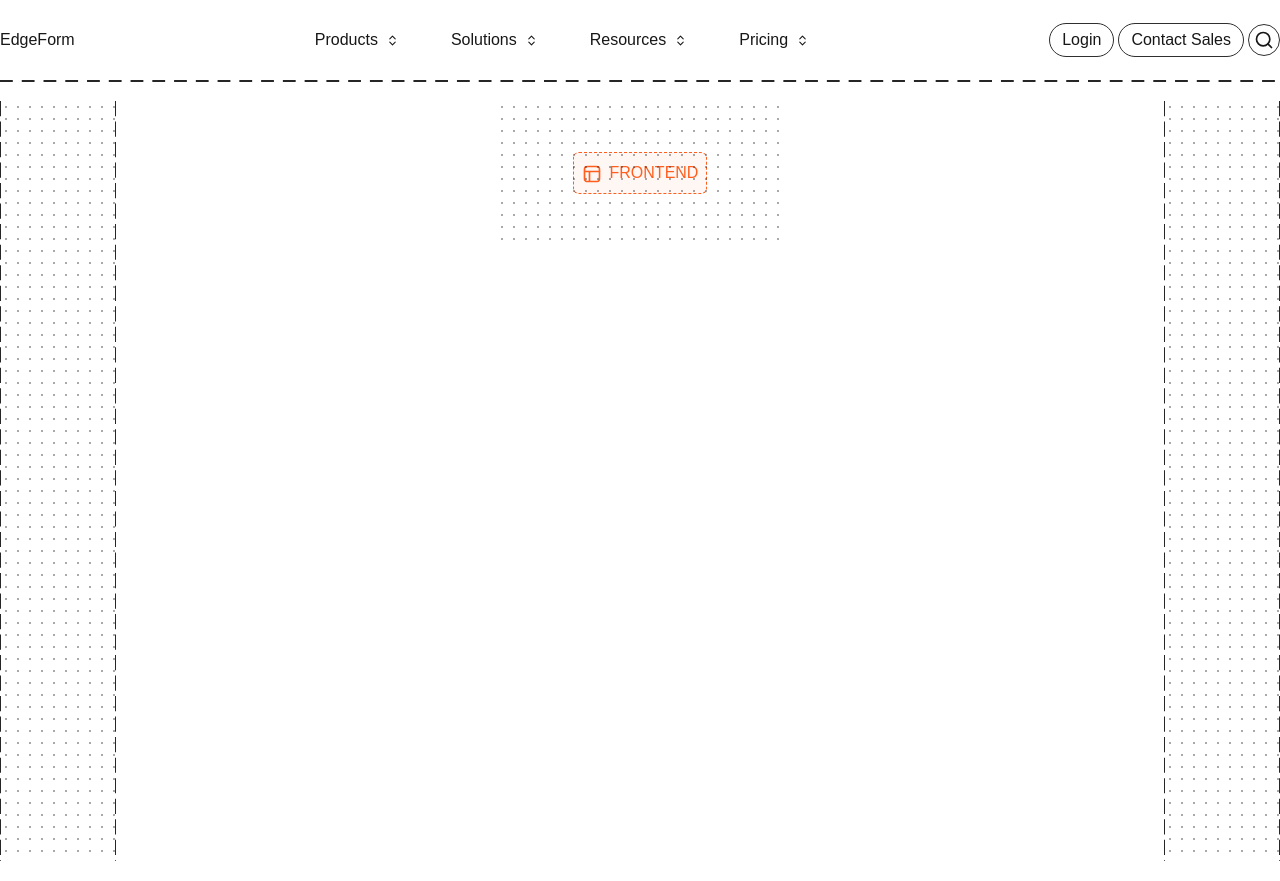
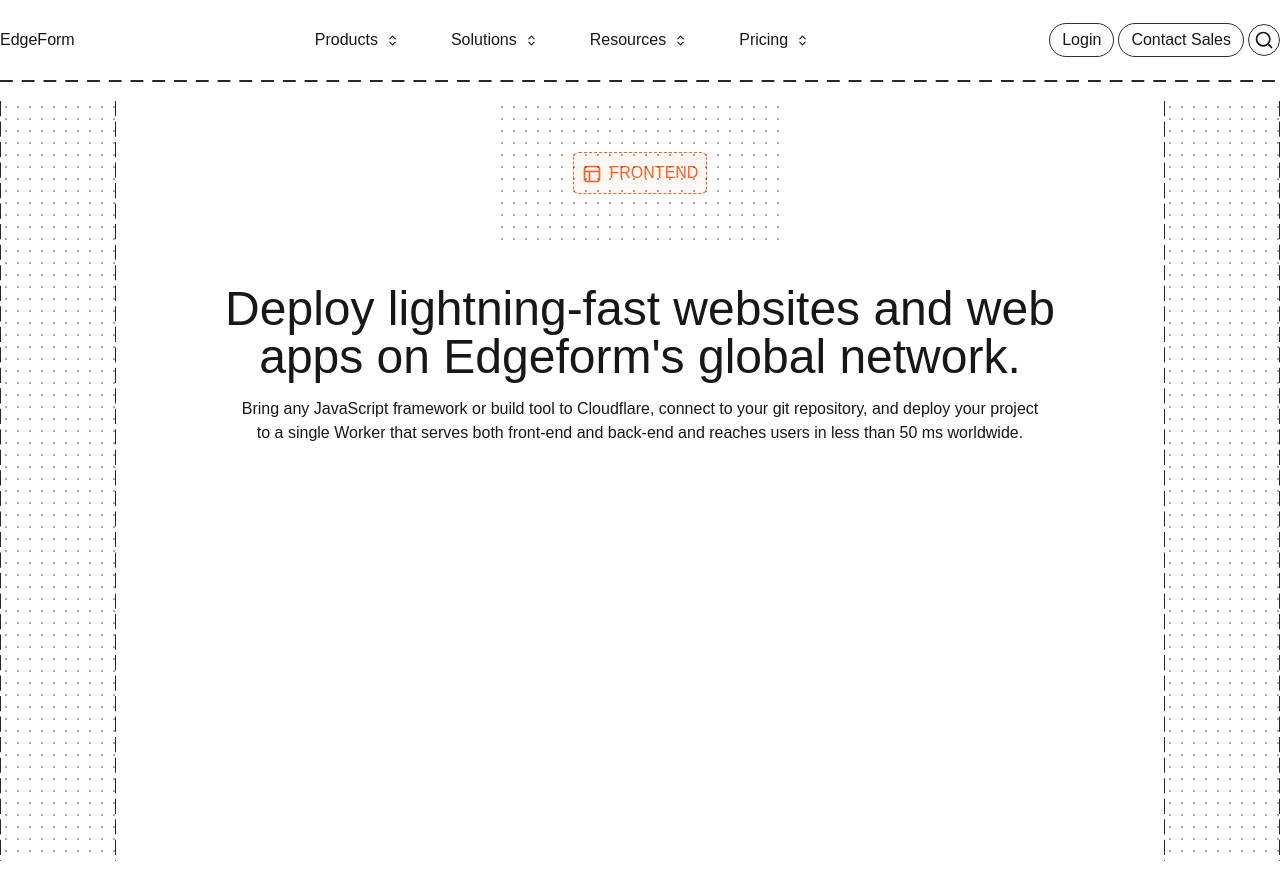
Before and after one commit to AdityaSrivastava185/EdgeForm, a Next.js app: page / in a window 1280 px wide. Built offline with nearby package versions, Linux system fonts and the light colour scheme; a web font is replaced by a local one.

Commit message:
hero title and description added

```diff
--- a/(components)/components/(main)/Hero/Hero.tsx
+++ b/(components)/components/(main)/Hero/Hero.tsx
@@ -4,24 +4,19 @@ import React from "react";
 
 const Hero = () => {
   return (
-    <div className="container h-svh">
+    <section className="container h-svh">
       <div className="grid h-full grid-cols-[minmax(0,1fr)_9fr_minmax(0,1fr)]">
-        {/* LEFT BORDER-PATTERN DIV */}
+
         <div className="relative">
-          {/* DOT PATTERN */}
           <Pattern />
-          {/* Left border */}
           <div className="absolute inset-y-0 left-0 z-10 w-px">
             <VerticalBorder />
           </div>
-
-          {/* Right border */}
           <div className="absolute inset-y-0 right-0 z-10 w-px">
             <VerticalBorder />
           </div>
         </div>
 
-        {/* CENTER */}
         <div className="flex flex-col items-center gap-10 text-center">
           <div className="relative flex items-center justify-center h-36 w-72">
             <Pattern />
@@ -47,25 +42,33 @@ const Hero = () => {
               <p className="text-[#ff5e1f]">FRONTEND</p>
             </div>
           </div>
+          <div className="flex flex-col gap-4">
+            <h3 className="text-5xl text-balance">
+              Deploy lightning-fast websites and web apps on Edgeform's global
+              network.{" "}
+            </h3>
+            <p className="text-balance">
+              Bring any JavaScript framework or build tool to Cloudflare,
+              connect to your git repository, and deploy your project to a
+              single Worker that serves both front-end and back-end and reaches
+              users in less than 50 ms worldwide.
+            </p>
+          </div>
         </div>
 
-        {/* RIGHT BORDER-PATTERN DIV */}
         <div className="relative">
-          {/* DOT PATTERN */}
           <Pattern />
 
-          {/* Left border */}
           <div className="absolute inset-y-0 left-0 z-10 w-px">
             <VerticalBorder />
           </div>
 
-          {/* Right border */}
           <div className="absolute inset-y-0 right-0 z-10 w-px">
             <VerticalBorder />
           </div>
         </div>
       </div>
-    </div>
+    </section>
   );
 };
 
```
